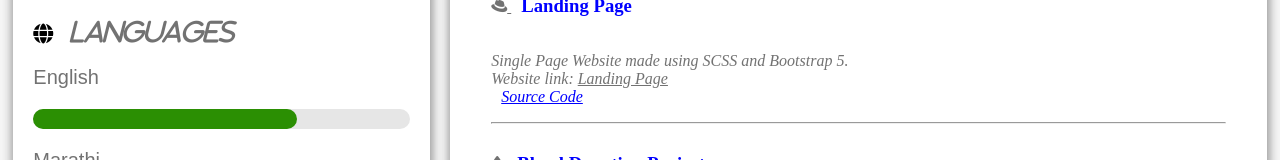
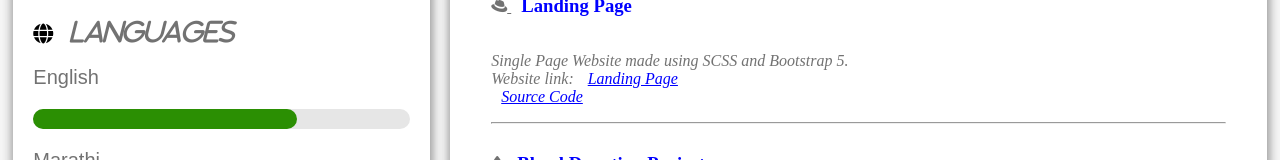
Before and after one commit to VAJRESH/Vajresh.github.io, a plain HTML site: page index.html in a window 1280 px wide. Shown: the part 972-1132 px from the top of the page. Drawn offline with Linux system fonts and the light colour scheme.

Commit message:
Corrected faulty link

```diff
--- a/index.html
+++ b/index.html
@@ -219,7 +219,7 @@
                 <p>
                     <em>
                         Single Page Website made using SCSS and Bootstrap 5. <br/>
-                        Website link: <a href="https://vajresh.github.io/Landing-Page class="project-link">Landing Page</a> <br/>
+                        Website link: <a href="https://vajresh.github.io/Landing-Page" class="project-link">Landing Page</a> <br/>
                         <a href="https://github.com/VAJRESH/Landing-Page" class="project-link">Source Code</a>
                     </em>
                 </p>
```
